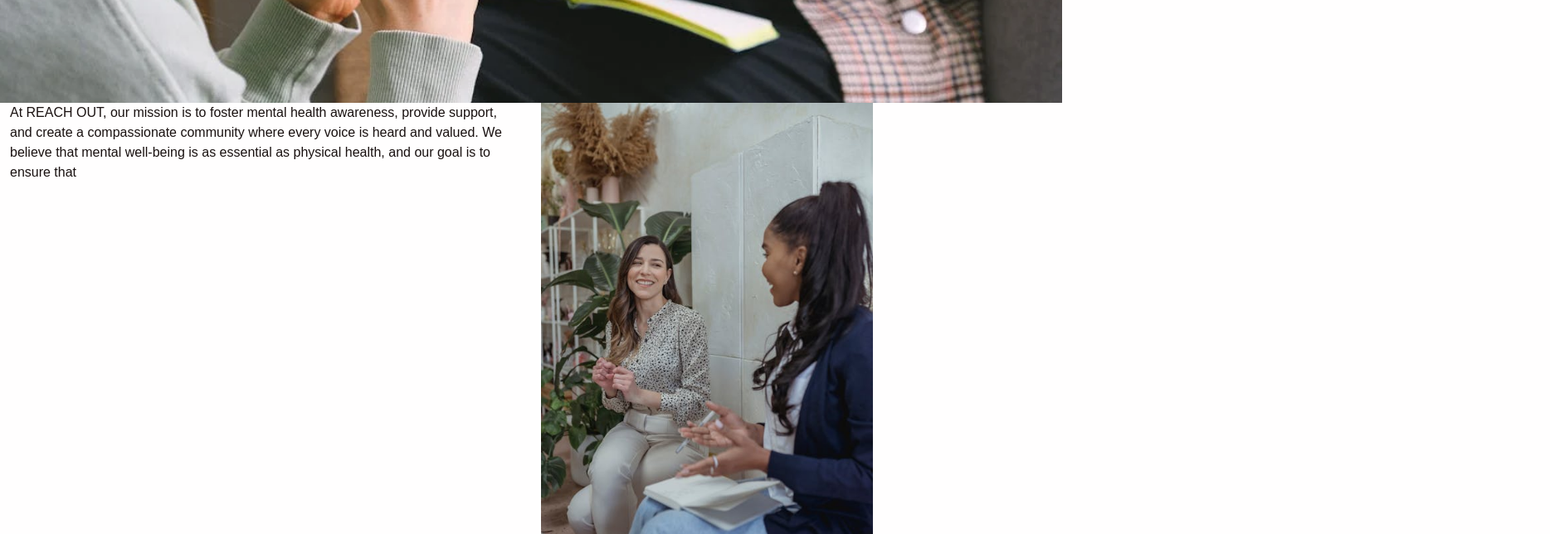
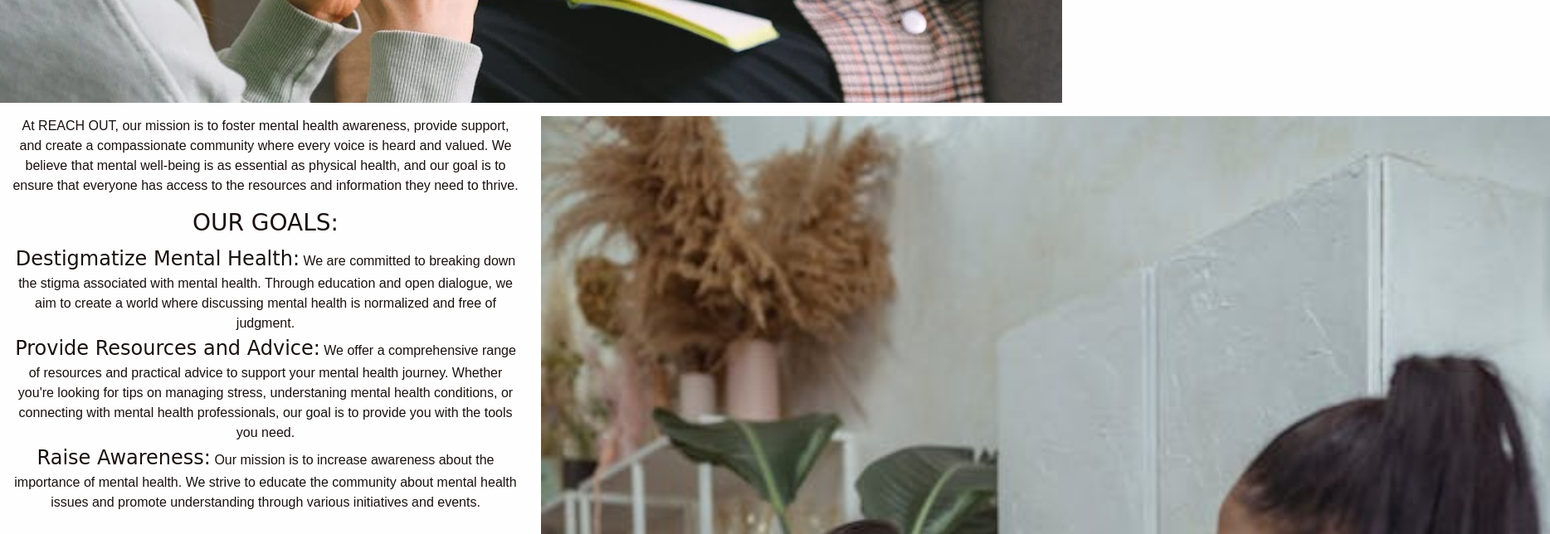
Before and after one commit to aminoacid-01/reach-out, a plain HTML site: page index.html in a window 1280 px wide. Shown: the part 460-1104 px from the top of the page at 83% size, 1868 px wide, since content can reach past the window. Drawn offline with nearby package versions, Linux system fonts and the light colour scheme; a web font is replaced by a local one.

Commit message:
paste text for about section in index.html

```diff
--- a/assets/css/style.css
+++ b/assets/css/style.css
@@ -21,19 +21,28 @@ body {
 }
 
 h1 {
-    font-family: var(--secondary-font);
     text-transform: uppercase;
 }
+h1, h2, h3{
+    font-family: var(--secondary-font);
+}
 
-section{
-    padding-top: 1remgi;
+section {
+    padding-top: 1rem;
+    margin:auto;
+    text-align: center;
+}
+
+span {
+    font-family: var(--secondary-font);
+    font-size: 1.5rem;
 }
 
 /* Header */
 /* Navbar */
 nav {
     background-color: #ff7e6b;
-    border:#191110 solid 1px;
+    border: #191110 solid 1px;
 }
 
 
@@ -47,14 +56,15 @@ nav {
     display: flex;
     flex-direction: column;
     justify-content: center;
-    color:#fffefe;
+    color: #fffefe;
 }
 
 #hero h1 {
     font-size: 3rem;
 }
 
-#hero h1, h2{
+#hero h1,
+h2 {
     margin: 1rem auto;
     /* text shadow to help text stand out */
     text-shadow: 2px 3px #191110;
@@ -62,8 +72,11 @@ nav {
 
 /* main */
 /* about */
-#about img{
-    width:auto;
-    height:80%;
-    margin: auto;
+#about img {
+    width: 95vw;
+    height: auto;
 }
+#about ol{
+    list-style: none;
+    padding-left: 0;
+}
--- a/index.html
+++ b/index.html
@@ -52,6 +52,7 @@
         </div>
     </header>
     <main>
+        <!-- about section, outlining our goals ect. -->
         <section id="about">
             <div class="container-fluid">
                 <div class="row">
@@ -61,8 +62,21 @@
                                 create a compassionate community
                                 where every voice is heard and valued. We believe that mental well-being is as essential
                                 as physical health, and our
-                                goal is to ensure that
+                                goal is to ensure that everyone has access to the resources and information they need to
+                                thrive.
                             </p>
+                        </div>
+                        <div class="goals">
+                            <h3>OUR GOALS:</h3>
+                            <ol>
+                                <li><span>Destigmatize Mental Health:</span> We are committed to breaking down the stigma associated with mental health. Through
+                                education and open dialogue, we aim to create a world where discussing mental health is normalized and free of judgment.</li>
+                                <li><span>Provide Resources and Advice:</span> We offer a comprehensive range of resources and practical advice to support
+                                your mental health journey. Whether you're looking for tips on managing stress, understaning mental health conditions,
+                                or connecting with mental health professionals, our goal is to provide you with the tools you need.</li>
+                                <li><span>Raise Awareness:</span> Our mission is to increase awareness about the importance of mental health. We strive to
+                                educate the community about mental health issues and promote understanding through various initiatives and events.</li>
+                            </ol>
                         </div>
                     </div>
                     <div class="col-12 col-lg-6">
```
